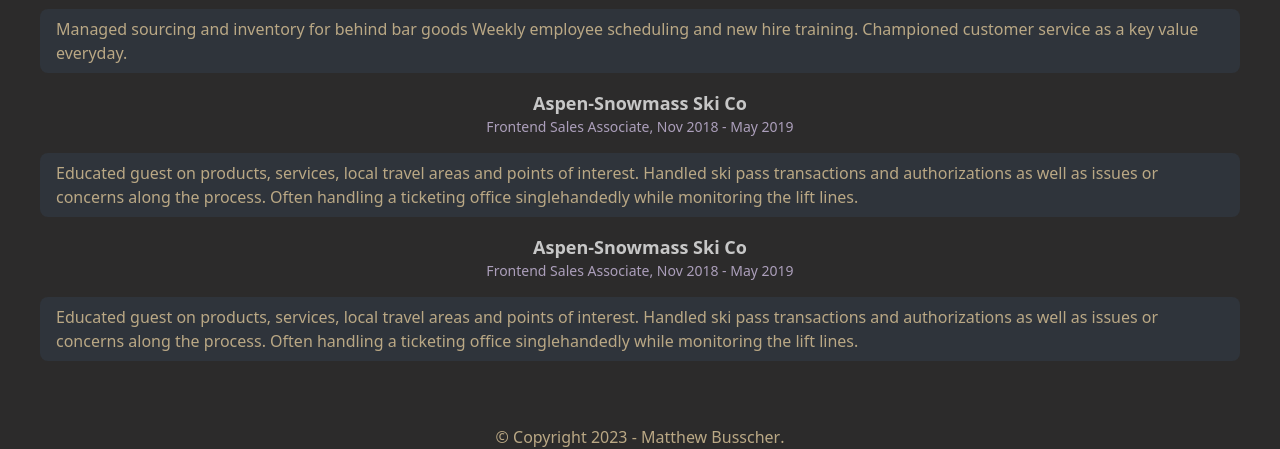
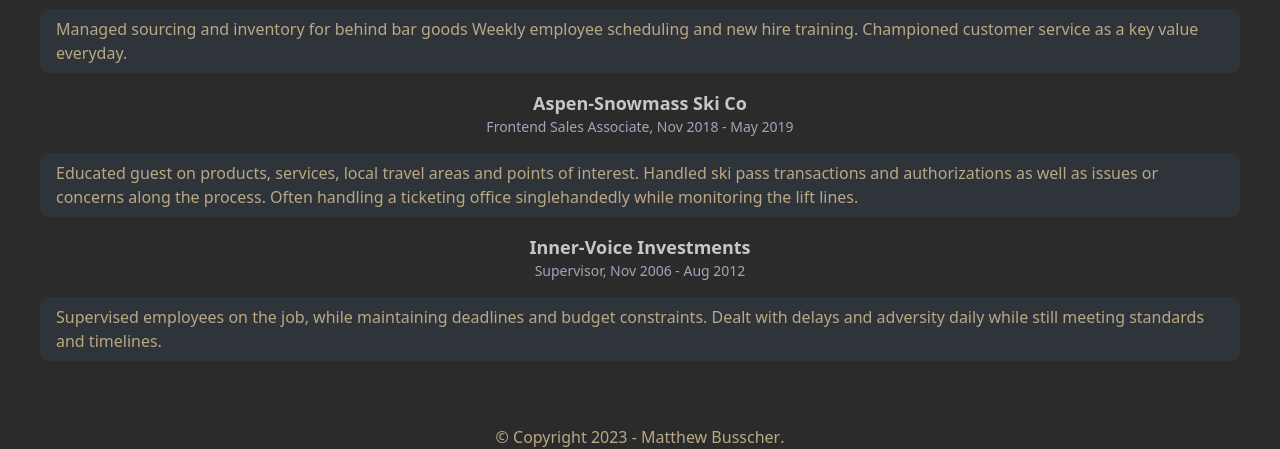
Before and after one commit to MattBusscher/mjb-flask-portfolio, a Flask app: page /resume in a window 1280 px wide. Shown: the part 1062-1511 px from the top of the page. Run offline with Flask 3, Linux system fonts and the light colour scheme; style sheets or scripts are compiled from the project's sources.

Commit message:
fix: jobs texts

```diff
--- a/templates/resume.html
+++ b/templates/resume.html
@@ -72,9 +72,9 @@
           <p class="mt-2 bg-grey text-teak rounded-lg px-4 py-2">Educated guest on products, services, local travel areas and points of interest. Handled ski pass transactions and authorizations as well as issues or concerns along the process. Often handling a ticketing office singlehandedly while monitoring the lift lines.</p>
         </li>
         <li class="mb-4">
-          <h3 class="text-lg font-semibold">Aspen-Snowmass Ski Co</h3>
-          <h5 class="text-sm text-maroon mb-4">Frontend Sales Associate, Nov 2018 - May 2019</h5>
-          <p class="mt-2 bg-grey text-teak rounded-lg px-4 py-2">Educated guest on products, services, local travel areas and points of interest. Handled ski pass transactions and authorizations as well as issues or concerns along the process. Often handling a ticketing office singlehandedly while monitoring the lift lines.</p>
+          <h3 class="text-lg font-semibold">Inner-Voice Investments</h3>
+          <h5 class="text-sm text-maroon mb-4">Supervisor, Nov 2006 - Aug 2012</h5>
+          <p class="mt-2 bg-grey text-teak rounded-lg px-4 py-2">Supervised employees on the job, while maintaining deadlines and budget constraints. Dealt with delays and adversity daily while still meeting standards and timelines.</p>
         </li>
       </ul>
     </div>
```
